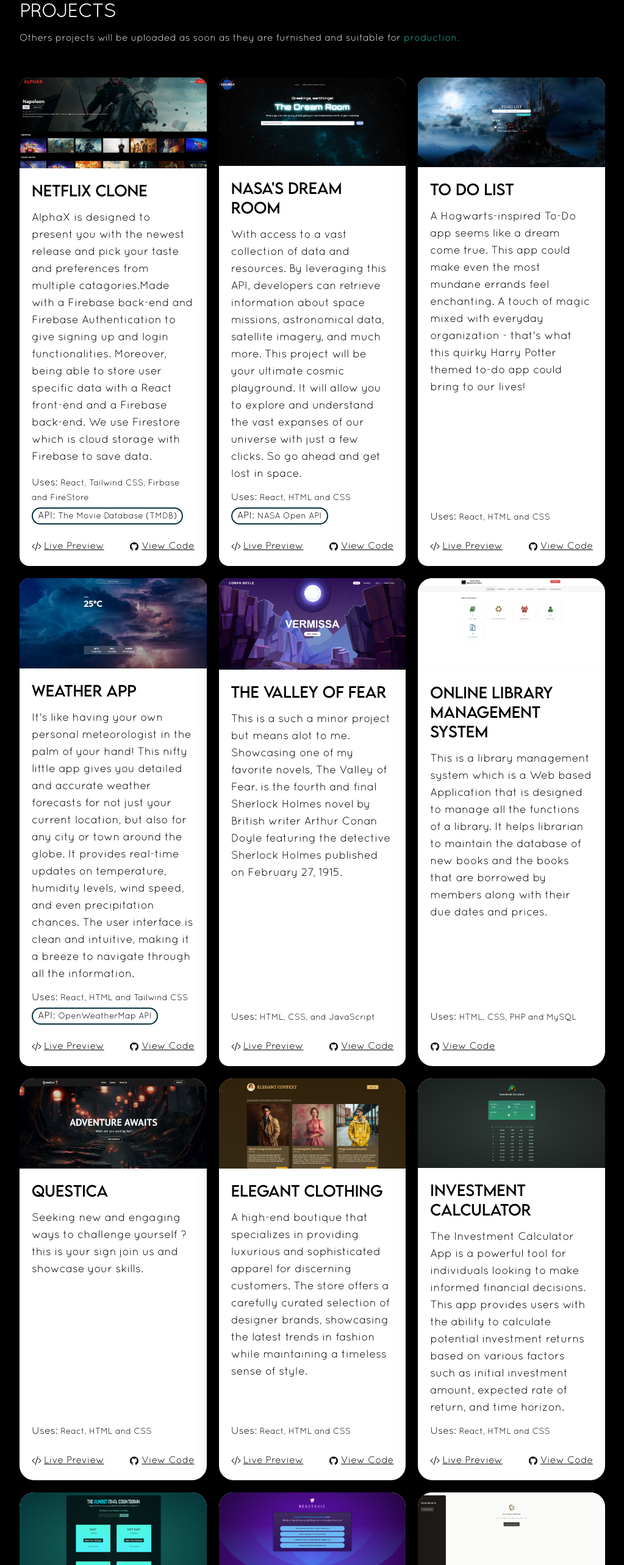
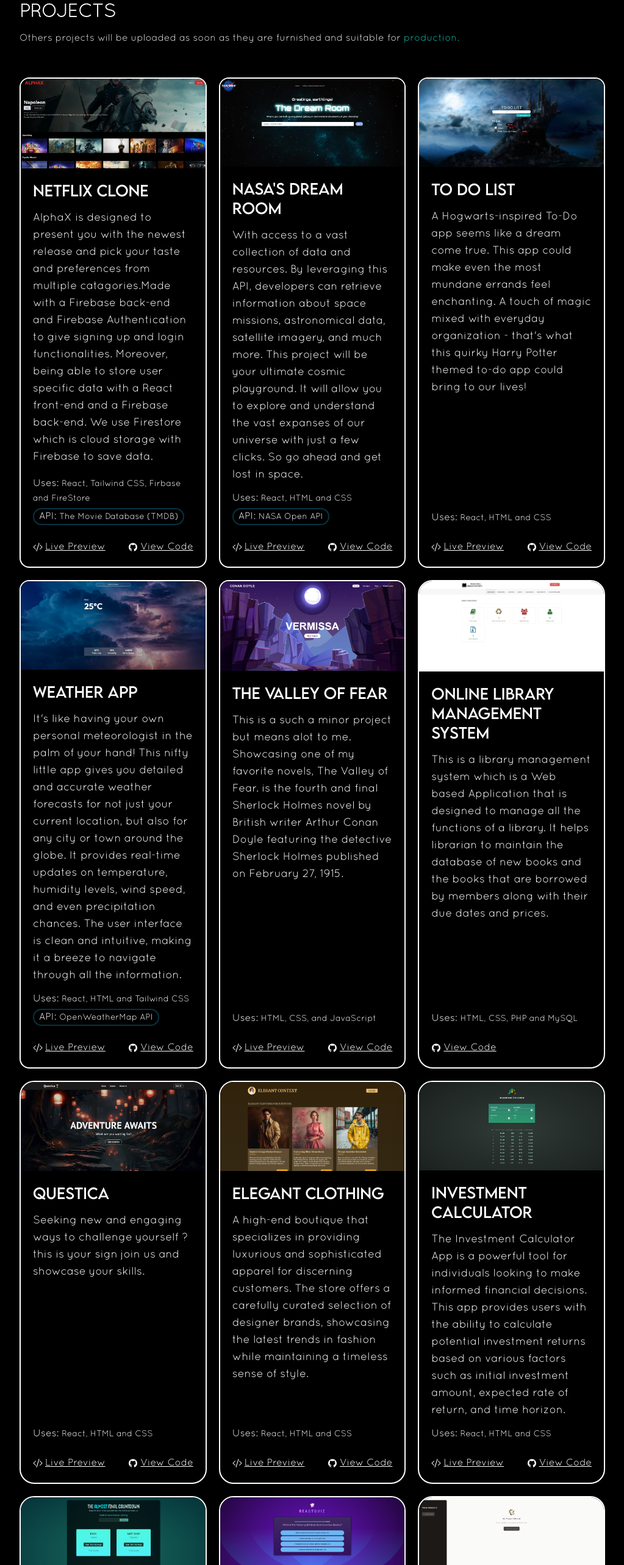
Before and after one commit to YoussefAshraf001/Portfolio-Website, a Next.js app: page / in a window 1280 px wide. Shown: the part 2060-4626 px from the top of the page at 61% size, without its empty margins (128-1151 px from the left). Built offline with nearby package versions, Linux system fonts and the light colour scheme.

Commit message:
Updated Project Card's Colors

```diff
--- a/pages/index.js
+++ b/pages/index.js
@@ -203,7 +203,7 @@ export default function Home() {
           {/* for all the projects */}
           <div className="flex flex-col gap-5 py-10 lg:flex-row lg:flex-wrap mx-auto">
             {/* 1st PROJECT: AlphaX */}
-            <div className="basis-1/4 flex-1 min-h-[570px] overflow-hidden rounded-2xl shadow-2xl flex flex-col justify-between w-full bg-white hover:scale-105 transition-all duration-500">
+            <div className="border-[2px] border-white basis-1/4 flex-1 min-h-[570px] overflow-hidden rounded-2xl shadow-2xl flex flex-col justify-between w-full bg-black text-white hover:scale-105 transition-all duration-500">
               <img
                 src="web1.png"
                 className="object-cover"
@@ -215,7 +215,7 @@ export default function Home() {
                 <h1 class="mb-4 font-medium text-start text-xl md:text-2xl">
                   Netflix Clone
                 </h1>
-                <p class="flex-1 mb-3 text-black text-start font-light text-md md:text-lg">
+                <p class="flex-1 mb-3 text-white text-start font-light text-md md:text-lg">
                   AlphaX is designed to present you with the newest release and
                   pick your taste and preferences from multiple catagories.Made
                   with a Firebase back-end and Firebase Authentication to give
@@ -284,7 +284,7 @@ export default function Home() {
             </div>
 
             {/* 2nd PROJECT: The Dream Room */}
-            <div className="basis-1/4 flex-1 min-h-[570px] overflow-hidden rounded-2xl shadow-2xl flex flex-col justify-between w-full bg-white hover:scale-105 transition-all duration-500">
+            <div className="border-[2px] border-white text-white basis-1/4 flex-1 min-h-[570px] overflow-hidden rounded-2xl shadow-2xl flex flex-col justify-between w-full hover:scale-105 transition-all duration-500">
               <img
                 src="web5.png"
                 className="object-cover"
@@ -296,7 +296,7 @@ export default function Home() {
                 <h1 class="mb-4 font-medium text-start text-xl md:text-2xl dashed">
                   NASA's Dream Room
                 </h1>
-                <p class="flex-1 mb-3 text-black text-start font-light text-md md:text-lg">
+                <p class="flex-1 mb-3 text-white text-start font-light text-md md:text-lg">
                   With access to a vast collection of data and resources. By
                   leveraging this API, developers can retrieve information about
                   space missions, astronomical data, satellite imagery, and much
@@ -357,7 +357,7 @@ export default function Home() {
             </div>
 
             {/* 3rd PROJECT: To Do List (Harry Potter Edition) */}
-            <div className="basis-1/4 flex-1 min-h-[570px] overflow-hidden rounded-2xl shadow-2xl flex flex-col justify-between w-full bg-white hover:scale-105 transition-all duration-500">
+            <div className="bg-black text-white border-[2px] border-white basis-1/4 flex-1 min-h-[570px] overflow-hidden rounded-2xl shadow-2xl flex flex-col justify-between w-full hover:scale-105 transition-all duration-500">
               <img
                 src="web6.png"
                 className="object-cover"
@@ -366,10 +366,10 @@ export default function Home() {
                 layout="responsive"
               />
               <div class="flex flex-col justify-between items-start flex-1 p-[20px]">
-                <h1 class="mb-4 font-medium text-start text-xl md:text-2xl">
+                <h1 class=" mb-4 font-medium text-start text-xl md:text-2xl">
                   To Do List
                 </h1>
-                <p class="flex-1 mb-3 text-black text-start font-light text-md md:text-lg">
+                <p class="flex-1 mb-3 text-white text-start font-light text-md md:text-lg">
                   A Hogwarts-inspired To-Do app seems like a dream come true.
                   This app could make even the most mundane errands feel
                   enchanting. A touch of magic mixed with everyday organization
@@ -425,7 +425,7 @@ export default function Home() {
             </div>
 
             {/* 4th PROJECT: Weather App */}
-            <div className="basis-1/4 flex-1 min-h-[570px] overflow-hidden rounded-2xl shadow-2xl flex flex-col justify-between w-full bg-white hover:scale-105 transition-all duration-500">
+            <div className="bg-black text-white border-[2px] border-white basis-1/4 flex-1 min-h-[570px] overflow-hidden rounded-2xl shadow-2xl flex flex-col justify-between w-full  hover:scale-105 transition-all duration-500">
               <img
                 src="web4.jpg"
                 className="object-cover"
@@ -437,7 +437,7 @@ export default function Home() {
                 <h1 class="mb-4 font-medium text-start text-xl md:text-2xl">
                   Weather App
                 </h1>
-                <p class="flex-1 mb-3 text-black text-start font-light text-md md:text-lg">
+                <p class="flex-1 mb-3 text-white text-start font-light text-md md:text-lg">
                   It's like having your own personal meteorologist in the palm
                   of your hand! This nifty little app gives you detailed and
                   accurate weather forecasts for not just your current location,
@@ -502,7 +502,7 @@ export default function Home() {
             </div>
 
             {/* 5th PROJECT: The Valley of Fear */}
-            <div className="basis-1/4 flex-1 min-h-[570px] overflow-hidden rounded-2xl shadow-2xl flex flex-col justify-between w-full bg-white hover:scale-105 transition-all duration-500">
+            <div className="bg-black text-white border-[2px] border-white basis-1/4 flex-1 min-h-[570px] overflow-hidden rounded-2xl shadow-2xl flex flex-col justify-between w-full  hover:scale-105 transition-all duration-500">
               <img
                 src="web3.png"
                 className="object-cover"
@@ -514,7 +514,7 @@ export default function Home() {
                 <h1 class="mb-4 font-medium text-start text-xl md:text-2xl">
                   The Valley of Fear
                 </h1>
-                <p class="flex-1 mb-3 text-black text-start font-light text-md md:text-lg">
+                <p class="flex-1 mb-3 text-white text-start font-light text-md md:text-lg">
                   This is a such a minor project but means alot to me.
                   Showcasing one of my favorite novels, The Valley of Fear. is
                   the fourth and final Sherlock Holmes novel by British writer
@@ -572,7 +572,7 @@ export default function Home() {
             </div>
 
             {/* 6th PROJECT: Online Library Management System */}
-            <div className="basis-1/4 flex-1  min-h-[570px] overflow-hidden rounded-3xl shadow-2xl flex flex-col justify-between w-full bg-white hover:scale-105 transition-all duration-500">
+            <div className="bg-black text-white border-[2px] border-white basis-1/4 flex-1 min-h-[570px] overflow-hidden rounded-3xl shadow-2xl flex flex-col justify-between w-full hover:scale-105 transition-all duration-500">
               <img
                 src="web2.png"
                 className="object-cover"
@@ -584,7 +584,7 @@ export default function Home() {
                 <h1 class="mb-4 font-medium text-start text-xl md:text-2xl">
                   Online Library Management System
                 </h1>
-                <p class="flex-1 mb-3 text-black text-start font-light text-md md:text-lg">
+                <p class="flex-1 mb-3 text-white text-start font-light text-md md:text-lg">
                   This is a library management system which is a Web based
                   Application that is designed to manage all the functions of a
                   library. It helps librarian to maintain the database of new
@@ -621,7 +621,7 @@ export default function Home() {
             </div>
 
             {/* 7th PROJECT: Questica */}
-            <div className="basis-1/4 flex-1  min-h-[570px] overflow-hidden rounded-3xl shadow-2xl flex flex-col justify-between w-full bg-white hover:scale-105 transition-all duration-500">
+            <div className="bg-black text-white border-[2px] border-white basis-1/4 flex-1  min-h-[570px] overflow-hidden rounded-3xl shadow-2xl flex flex-col justify-between w-fullhover:scale-105 transition-all duration-500">
               <img
                 src="web7.png"
                 className="object-cover"
@@ -633,7 +633,7 @@ export default function Home() {
                 <h1 class="mb-4 font-medium text-start text-xl md:text-2xl">
                   Questica
                 </h1>
-                <p class="flex-1 mb-3 text-black text-start font-light text-md md:text-lg">
+                <p class="flex-1 mb-3 text-white text-start font-light text-md md:text-lg">
                   Seeking new and engaging ways to challenge yourself ? this is
                   your sign join us and showcase your skills.
                 </p>
@@ -683,7 +683,7 @@ export default function Home() {
             </div>
 
             {/* 8th PROJECT: Elegant Clothing */}
-            <div className="basis-1/4 flex-1  min-h-[570px] overflow-hidden rounded-3xl shadow-2xl flex flex-col justify-between w-full bg-white hover:scale-105 transition-all duration-500">
+            <div className="bg-black text-white border-[2px] border-white basis-1/4 flex-1  min-h-[570px] overflow-hidden rounded-3xl shadow-2xl flex flex-col justify-between w-full hover:scale-105 transition-all duration-500">
               <img
                 src="web8.png"
                 className="object-cover"
@@ -695,7 +695,7 @@ export default function Home() {
                 <h1 class="mb-4 font-medium text-start text-xl md:text-2xl">
                   Elegant Clothing
                 </h1>
-                <p class="flex-1 mb-3 text-black text-start font-light text-md md:text-lg">
+                <p class="flex-1 mb-3 text-white text-start font-light text-md md:text-lg">
                   A high-end boutique that specializes in providing luxurious
                   and sophisticated apparel for discerning customers. The store
                   offers a carefully curated selection of designer brands,
@@ -751,7 +751,7 @@ export default function Home() {
             </div>
 
             {/* 9th PROJECT: Investment Calculator */}
-            <div className="basis-1/4 flex-1  min-h-[570px] overflow-hidden rounded-3xl shadow-2xl flex flex-col justify-between w-full bg-white hover:scale-105 transition-all duration-500">
+            <div className="bg-black text-white border-[2px] border-white basis-1/4 flex-1  min-h-[570px] overflow-hidden rounded-3xl shadow-2xl flex flex-col justify-between w-full hover:scale-105 transition-all duration-500">
               <img
                 src="web9.png"
                 className="object-cover"
@@ -763,7 +763,7 @@ export default function Home() {
                 <h1 class="mb-4 font-medium text-start text-xl md:text-2xl">
                   Investment Calculator
                 </h1>
-                <p class="flex-1 mb-3 text-black text-start font-light text-md md:text-lg">
+                <p class="flex-1 mb-3 text-white text-start font-light text-md md:text-lg">
                   The Investment Calculator App is a powerful tool for
                   individuals looking to make informed financial decisions. This
                   app provides users with the ability to calculate potential
@@ -819,7 +819,7 @@ export default function Home() {
             </div>
 
             {/* 10th PROJECT: Time Game */}
-            <div className="basis-1/4 flex-1  min-h-[570px] overflow-hidden rounded-3xl shadow-2xl flex flex-col justify-between w-full bg-white hover:scale-105 transition-all duration-500">
+            <div className="bg-black text-white border-[2px] border-white basis-1/4 flex-1  min-h-[570px] overflow-hidden rounded-3xl shadow-2xl flex flex-col justify-between w-full hover:scale-105 transition-all duration-500">
               <img
                 src="web10.png"
                 className="object-cover"
@@ -831,7 +831,7 @@ export default function Home() {
                 <h1 class="mb-4 font-medium text-start text-xl md:text-2xl">
                   Time Game
                 </h1>
-                <p class="flex-1 mb-3 text-black text-start font-light text-md md:text-lg">
+                <p class="flex-1 mb-3 text-white text-start font-light text-md md:text-lg">
                   People seek out new ways to challenge their cognitive
                   abilities and improve their time management skills. These apps
                   typically feature a variety of levels or challenges that
@@ -885,7 +885,7 @@ export default function Home() {
             </div>
 
             {/* 11th PROJECT: Quiz App */}
-            <div className="basis-1/4 flex-1  min-h-[570px] overflow-hidden rounded-3xl shadow-2xl flex flex-col justify-between w-full bg-white hover:scale-105 transition-all duration-500">
+            <div className="bg-black text-white border-[2px] border-white basis-1/4 flex-1  min-h-[570px] overflow-hidden rounded-3xl shadow-2xl flex flex-col justify-between w-fullhover:scale-105 transition-all duration-500">
               <img
                 src="web11.png"
                 className="object-cover"
@@ -897,7 +897,7 @@ export default function Home() {
                 <h1 class="mb-4 font-medium text-start text-xl md:text-2xl">
                   Quiz App
                 </h1>
-                <p class="flex-1 mb-3 text-black text-start font-light text-md md:text-lg">
+                <p class="flex-1 mb-3 text-white text-start font-light text-md md:text-lg">
                   The Quiz App is a tool designed to test users' knowledge and
                   skills through a series of engaging quizzes. With its
                   user-friendly interface, the Quiz App provides a seamless
@@ -952,7 +952,7 @@ export default function Home() {
               </div>
             </div>
             {/* 12th PROJECT: Project Management */}
-            <div className="basis-1/4 flex-1  min-h-[570px] overflow-hidden rounded-3xl shadow-2xl flex flex-col justify-between w-full bg-white hover:scale-105 transition-all duration-500">
+            <div className="bg-black text-white border-[2px] border-white basis-1/4 flex-1 min-h-[570px] overflow-hidden rounded-3xl shadow-2xl flex flex-col justify-between w-full hover:scale-105 transition-all duration-500">
               <img
                 src="web12.png"
                 className="object-cover"
@@ -964,7 +964,7 @@ export default function Home() {
                 <h1 class="mb-4 font-medium text-start text-xl md:text-2xl">
                   Project Management
                 </h1>
-                <p class="flex-1 mb-3 text-black text-start font-light text-md md:text-lg">
+                <p class="flex-1 mb-3 text-white text-start font-light text-md md:text-lg">
                   An App Designed to improve businesses and individuals
                   efficiently plan, track, and manage projects from inception to
                   completion.
@@ -1018,7 +1018,7 @@ export default function Home() {
             </div>
 
             {/* 13th PROJECT: Tic-Tac-Toe */}
-            <div className="basis-1/4 flex-1  min-h-[570px] overflow-hidden rounded-3xl shadow-2xl flex flex-col justify-between w-full bg-white hover:scale-105 transition-all duration-500">
+            <div className="bg-black text-white border-[2px] border-white basis-1/4 flex-1  min-h-[570px] overflow-hidden rounded-3xl shadow-2xl flex flex-col justify-between w-fullhover:scale-105 transition-all duration-500">
               <img
                 src="web13.png"
                 className="object-cover"
@@ -1030,7 +1030,7 @@ export default function Home() {
                 <h1 class="mb-4 font-medium text-start text-xl md:text-2xl">
                   Tic-Tac-Toe
                 </h1>
-                <p class="flex-1 mb-3 text-black text-start font-light text-md md:text-lg">
+                <p class="flex-1 mb-3 text-white text-start font-light text-md md:text-lg">
                   Tic-Tac-Toe, also known as X and O, is a classic
                   paper-and-pencil game that has been enjoyed by children and
                   adults worldwide for centuries. The game is typically played
@@ -1088,7 +1088,7 @@ export default function Home() {
             </div>
 
             {/* 14th PROJECT: PlacePicker */}
-            <div className="basis-1/4 flex-1  min-h-[570px] overflow-hidden rounded-3xl shadow-2xl flex flex-col justify-between w-full bg-white hover:scale-105 transition-all duration-500">
+            <div className="bg-black text-white border-[2px] border-white basis-1/4 flex-1  min-h-[570px] overflow-hidden rounded-3xl shadow-2xl flex flex-col justify-between w-full hover:scale-105 transition-all duration-500">
               <img
                 src="web14.png"
                 className="object-cover"
@@ -1100,7 +1100,7 @@ export default function Home() {
                 <h1 class="mb-4 font-medium text-start text-xl md:text-2xl">
                   Place Picker
                 </h1>
-                <p class="flex-1 mb-3 text-black text-start font-light text-md md:text-lg">
+                <p class="flex-1 mb-3 text-white text-start font-light text-md md:text-lg">
                   For travelers looking to easily plan a quick getaway without
                   the hassle of extensive research, an app that allows users to
                   pick vacation destinations close to their current location is
```
